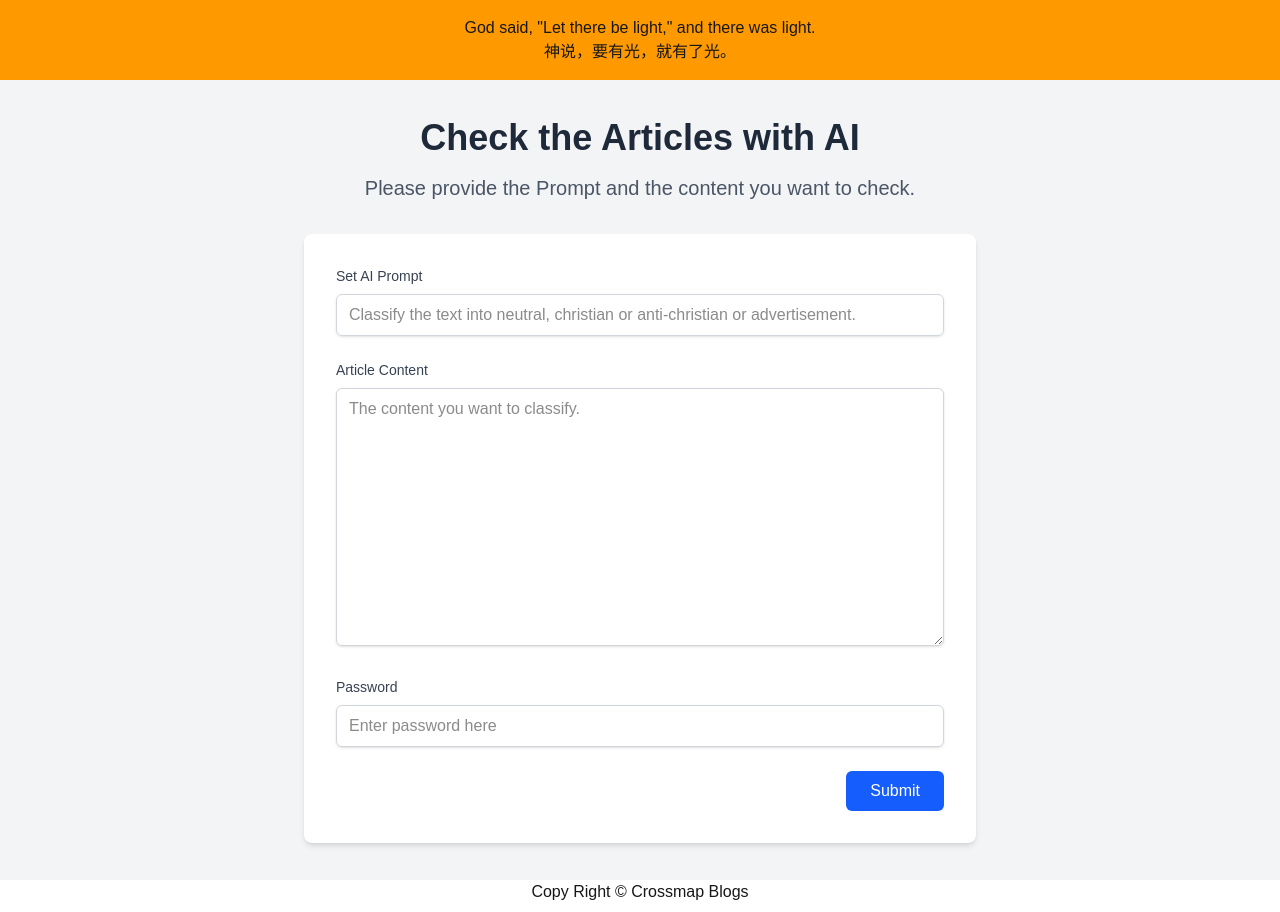
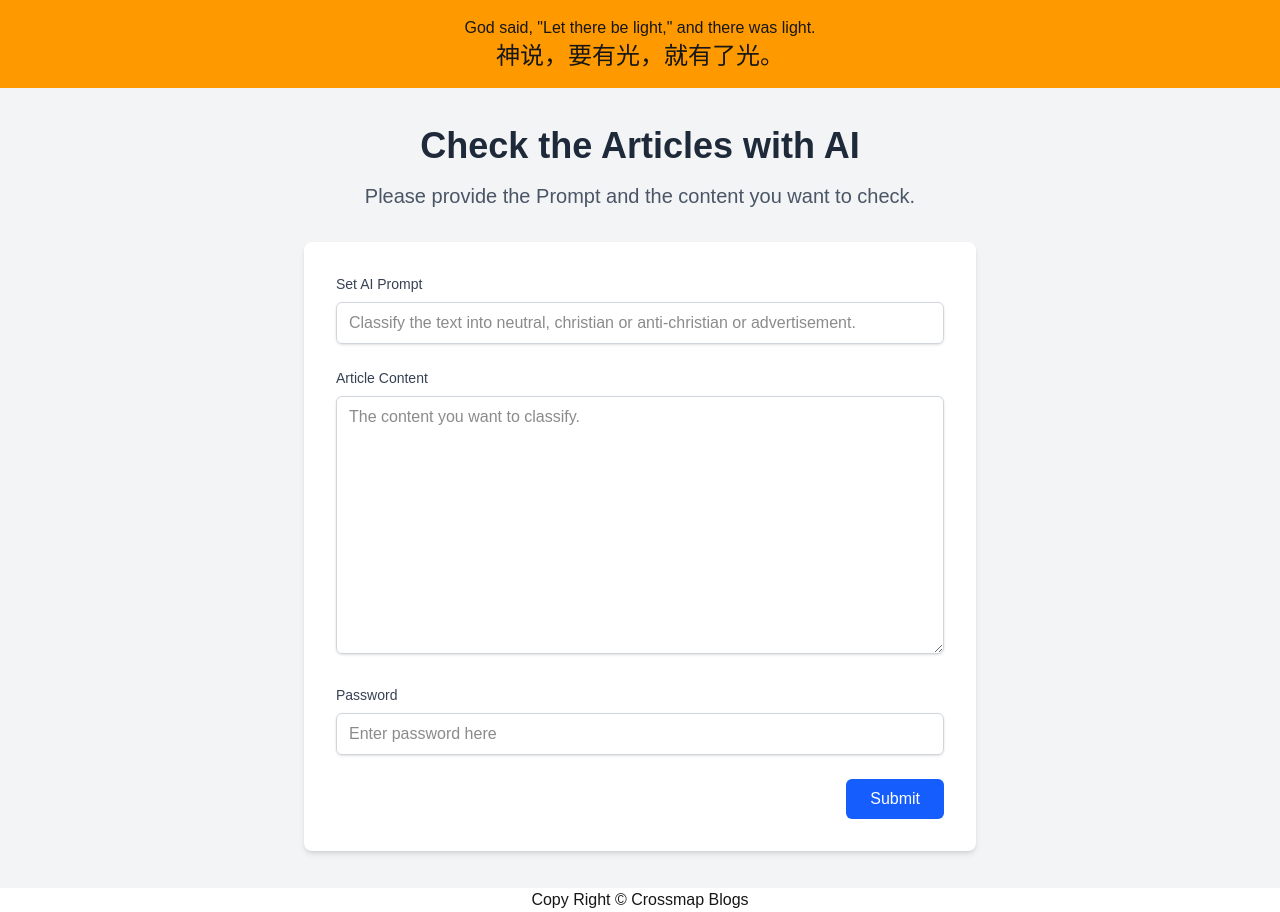
Before and after one commit to AmoseCP/chatGpt, a Next.js app: page / in a window 1280 px wide. Built offline with nearby package versions, Linux system fonts and the light colour scheme.

Commit message:
make font larger

```diff
--- a/app/page.js
+++ b/app/page.js
@@ -33,7 +33,7 @@ return (
   <div>
      <div className="flex flex-col items-center justify-center bg-amber-500 min-h-16 py-4">
       <div className="text-center"><h1>God said, &quot;Let there be light,&quot; and there was light.</h1></div>
-      <div className="text-center"><h1>神说，要有光，就有了光。</h1></div>
+      <div className="text-center text-2xl"><h1>神说，要有光，就有了光。</h1></div>
      </div>
      {result && <div className="flex font-bold items-center justify-center bg-gray-100 mx-auto p-4">
       <div className="w-128 max-w-2xl">{result}</div>
```
